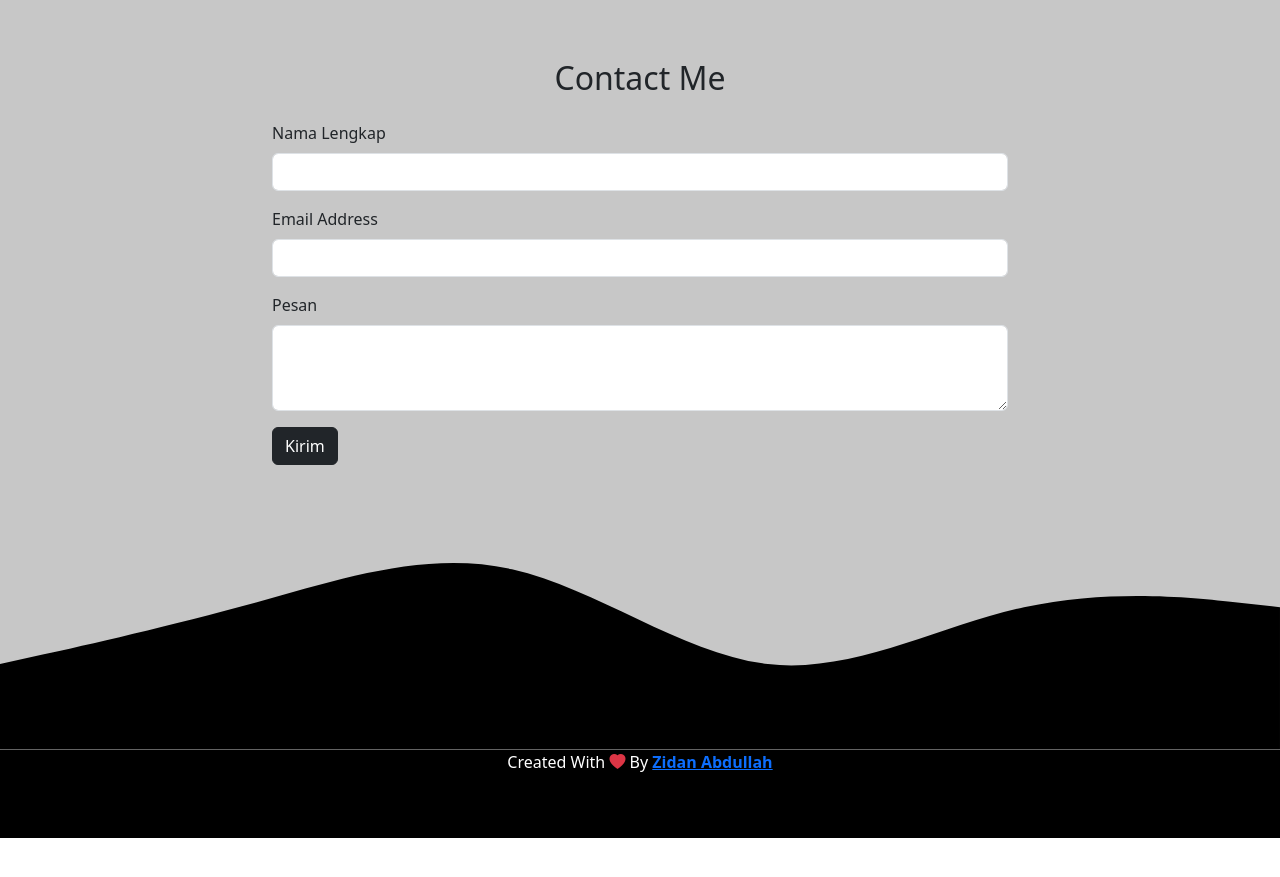
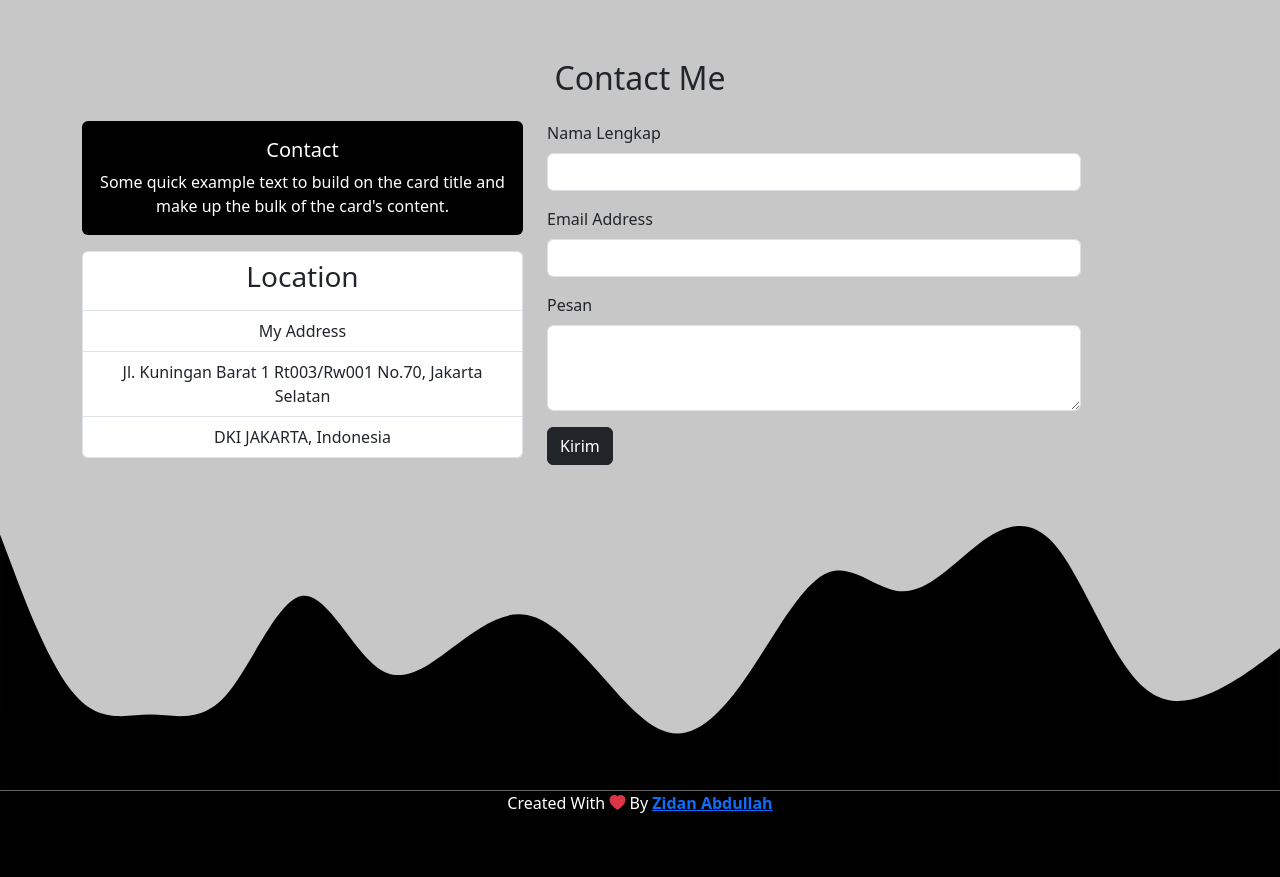
Before and after one commit to callmezizzi/callmezizzi.github.io, a plain HTML site: page index.html in a window 1280 px wide. Shown: the part 3800-4677 px from the top of the page. Before the commit the page ends 4638 px from the top, so only its background shows below. Drawn offline with nearby package versions, Linux system fonts and the light colour scheme.

Commit message:
kontak gw

```diff
--- a/index.html
+++ b/index.html
@@ -148,39 +148,55 @@
 <section id="contact">
   <div class="container">
     <div class="row text-center mb-3">
-      <div class="col">
+      <div class="col mb-3">
         <h2>Contact Me</h2>
       </div>
-    </div>
-    <div class="row justify-content-center">
-      <div class="col-md-8">
+      <div class="row justify-content-start mb-3">
+          <div class="col-md-5">
+            <div class="card bg-black text-white mb-3 text-center">
+              <div class="card-body">
+                <h5 class="card-title">Contact</h5>
+                <p class="card-text">Some quick example text to build on the card title and make up the bulk of the card's content.</p>
+              </div>
+            </div>
+            <ul class="list-group mb-3">
+              <li class="list-group-item"><h3>Location</h3></li>
+              <li class="list-group-item">My Address</li>
+              <li class="list-group-item">Jl. Kuningan Barat 1 Rt003/Rw001 No.70, Jakarta Selatan</li>
+              <li class="list-group-item">DKI JAKARTA, Indonesia</li>
+            </ul>
+          </div>
+      <div class="col-md-6 justify-content-end">
         <div class="alert alert-success alert-dismissible fade show d-none my-alert" role="alert">
   <strong>Terimakasih!</strong> Pesan anda sudah kami terima.
   <button type="button" class="btn-close" data-bs-dismiss="alert" aria-label="Close"></button>
 </div>
         <form name='contact-zidan'>
-  <div class="mb-3">
+  <div class="mb-3 text-start">
     <label for="name" class="form-label">Nama Lengkap</label>
     <input type="name" class="form-control" id="name" aria-describedby="name" name="nama">
   </div>
-  <div class="mb-3">
+  <div class="mb-3 text-start">
     <label for="email" class="form-label">Email Address</label>
     <input type="email" class="form-control" id="email" aria-describedby="email" name="email">
   </div>
-<div class="mb-3">
+<div class="mb-3 text-start">
   <label for="pesan" class="form-label">Pesan</label>
   <textarea class="form-control" id="pesan" rows="3" name="pesan"></textarea>
 </div>
+<div class="text-start">
   <button type="submit" class="btn btn-dark btn-kirim">Kirim</button>
   <button class="btn btn-dark btn-loading d-none" type="button" disabled>
   <span class="spinner-border spinner-border-sm" role="status" aria-hidden="true"></span>
   Loading...
 </button>
+</div>
+</div>
 </form>
       </div>
     </div>
   </div>
-  <svg xmlns="http://www.w3.org/2000/svg" viewBox="0 0 1440 320"><path fill="#000000" fill-opacity="1" d="M0,224L48,213.3C96,203,192,181,288,154.7C384,128,480,96,576,117.3C672,139,768,213,864,224C960,235,1056,181,1152,160C1248,139,1344,149,1392,154.7L1440,160L1440,320L1392,320C1344,320,1248,320,1152,320C1056,320,960,320,864,320C768,320,672,320,576,320C480,320,384,320,288,320C192,320,96,320,48,320L0,320Z"></path></svg>
+  <svg xmlns="http://www.w3.org/2000/svg" viewBox="0 0 1440 320"><path fill="#000000" fill-opacity="1" d="M0,32L14.1,69.3C28.2,107,56,181,85,213.3C112.9,245,141,235,169,234.7C197.6,235,226,245,254,213.3C282.4,181,311,107,339,101.3C367.1,96,395,160,424,181.3C451.8,203,480,181,508,160C536.5,139,565,117,593,122.7C621.2,128,649,160,678,192C705.9,224,734,256,762,256C790.6,256,819,224,847,181.3C875.3,139,904,85,932,74.7C960,64,988,96,1016,96C1044.7,96,1073,64,1101,42.7C1129.4,21,1158,11,1186,42.7C1214.1,75,1242,149,1271,186.7C1298.8,224,1327,224,1355,213.3C1383.5,203,1412,181,1426,170.7L1440,160L1440,320L1425.9,320C1411.8,320,1384,320,1355,320C1327.1,320,1299,320,1271,320C1242.4,320,1214,320,1186,320C1157.6,320,1129,320,1101,320C1072.9,320,1045,320,1016,320C988.2,320,960,320,932,320C903.5,320,875,320,847,320C818.8,320,791,320,762,320C734.1,320,706,320,678,320C649.4,320,621,320,593,320C564.7,320,536,320,508,320C480,320,452,320,424,320C395.3,320,367,320,339,320C310.6,320,282,320,254,320C225.9,320,198,320,169,320C141.2,320,113,320,85,320C56.5,320,28,320,14,320L0,320Z"></path></svg>
 </section>
 <footer class="bg-black text-white text-center pb-5">
   <p>Created With <i class="bi bi-heart-fill text-danger"></i> By <a href="https://instagram.com/zidanabdullah_/" class="text-primary fw-bold">Zidan Abdullah</a></p>
--- a/style.css
+++ b/style.css
@@ -2,6 +2,9 @@
 .jumbotron {
 	padding-top: 7rem;
 	background-color: #C7C7C7;
+}
+section {
+	padding-top: 6rem;
 }
 @keyframes morph {
   0%,
@@ -50,9 +53,6 @@
 }
 #contact {
 	background-color: #C7C7C7;
-}
-section {
-	padding-top: 6rem;
 }
 /* My Games Section */
 .games-box {
```
